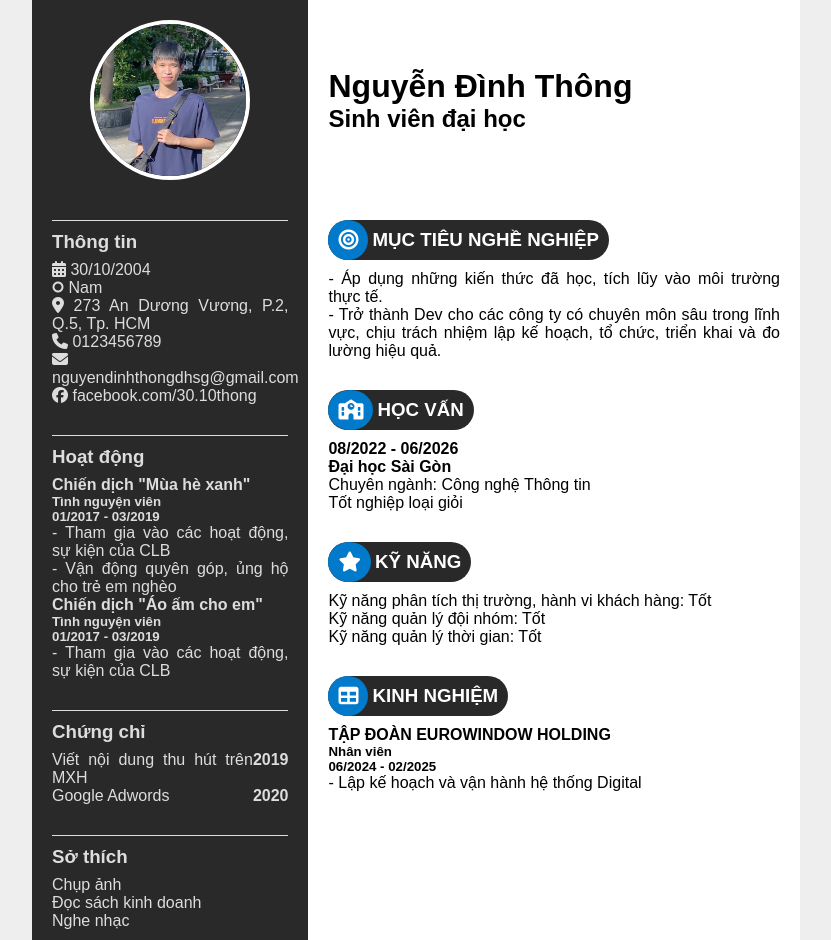
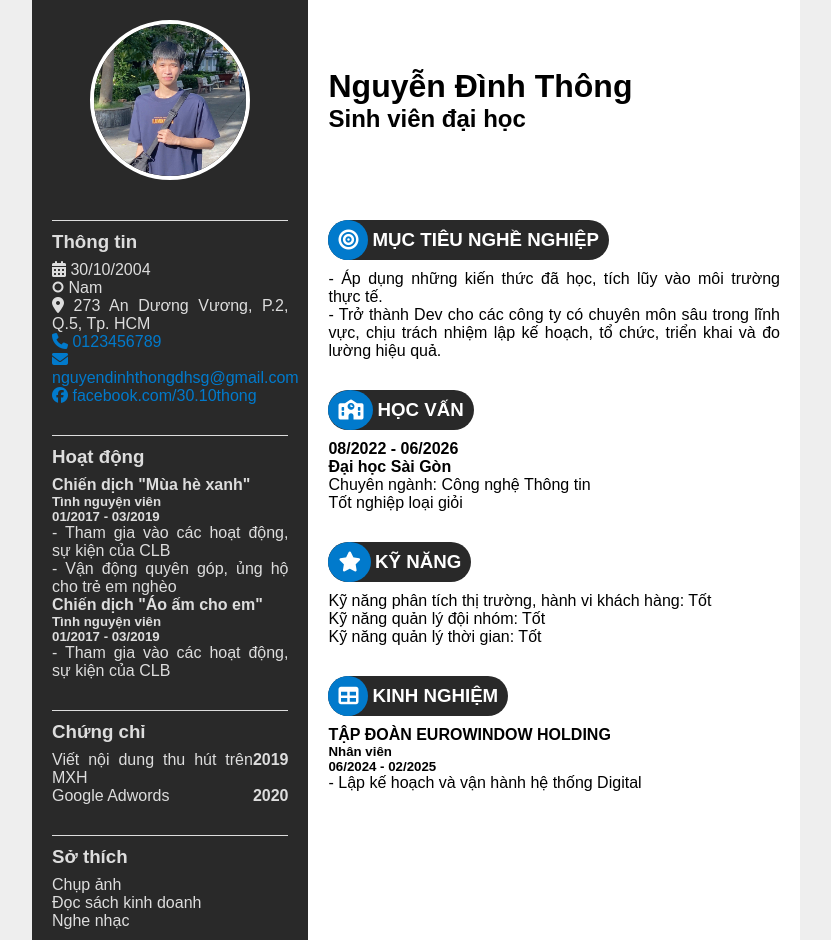
Before and after one commit to nguyendinhthongdhsg/Portfolio-personal, a plain HTML site: page index.html in a window 1280 px wide. Shown: the whole page, without its empty margins (224-1055 px from the left). Drawn offline with Linux system fonts and the light colour scheme.

Commit message:
1:03 - 25/02/2025

```diff
--- a/styles.css
+++ b/styles.css
@@ -33,8 +33,8 @@ body {
 }
 
 a {
-    color: inherit;
     text-decoration: none;
+    color: #017acc;
 }
 
 ul {
```
